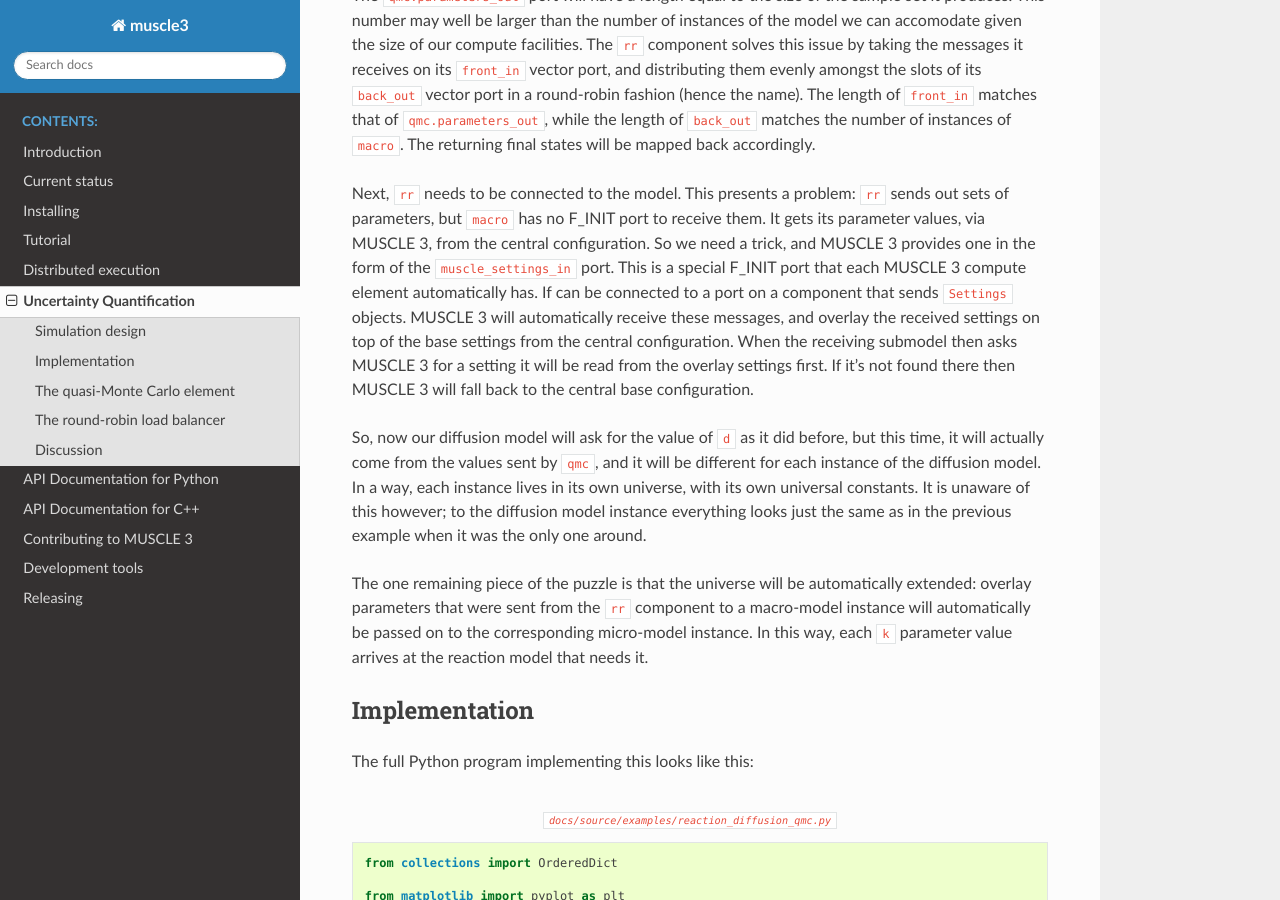
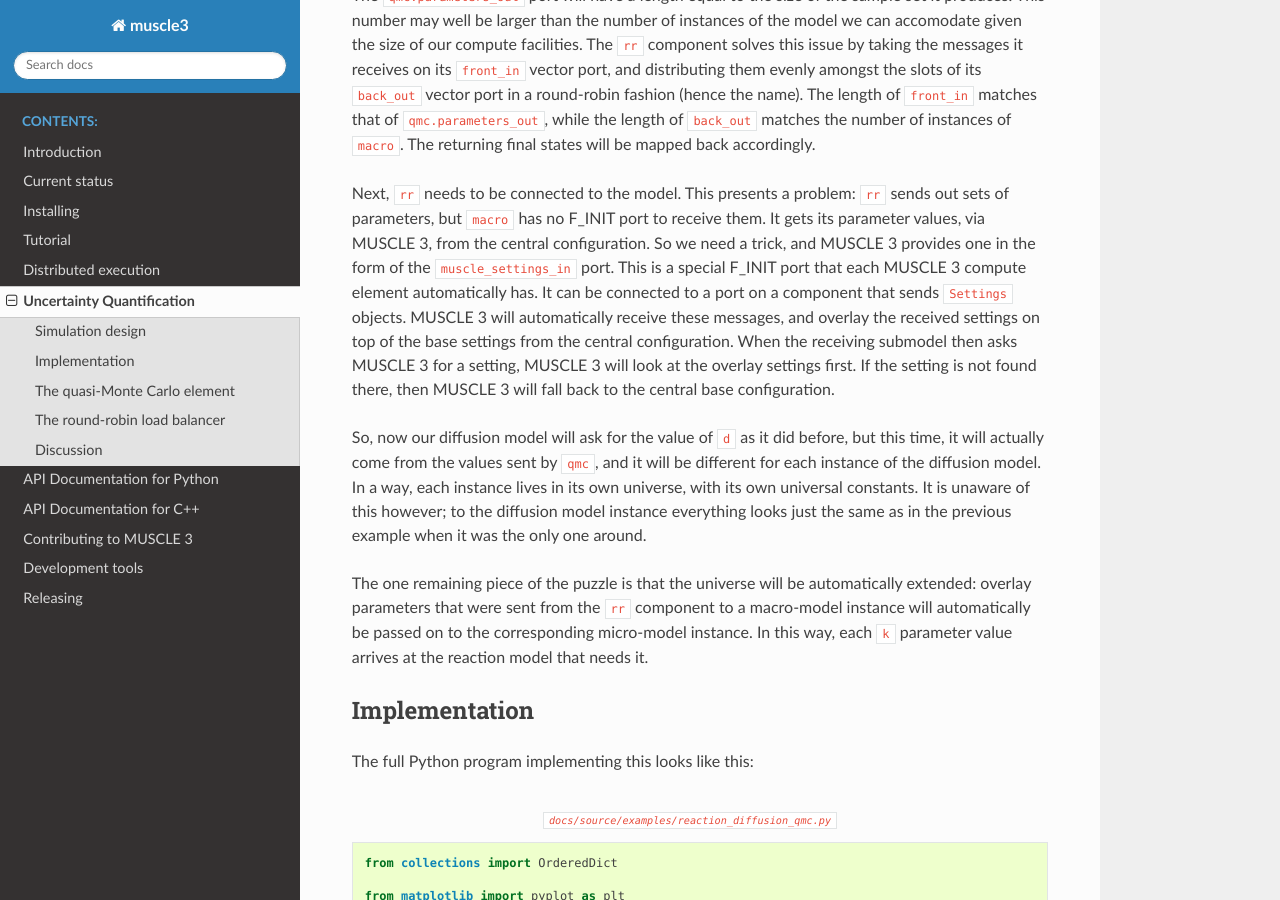
Before and after one commit to multiscale/muscle3, a Sphinx documentation site: the page built from docs/source/uncertainty_quantification.rst, in a window 1280 px wide and 900 px high, scrolled down 1853 px. Built offline with Sphinx 7.4.7 and the Read the Docs theme 2.0.0, drawn with Linux system fonts in a browser that asks for light colours; some of the changed text lies outside the part shown.

Commit message:
Fix small documentation issues (thanks @Anech for reporting)

```diff
--- a/docs/source/tutorial.rst
+++ b/docs/source/tutorial.rst
@@ -466,7 +466,7 @@ function:
 
 
 Here, we make a dictionary that maps implementation names to the corresponding
-Python functions, We then pass the configuration and the implementations to
+Python functions. We then pass the configuration and the implementations to
 :func:`.run_simulation`, which will start the muscle_manager and the
 implementations, and then wait for the simulation to finish.
 
@@ -486,7 +486,7 @@ If you run the script, e.g. using
 
   (venv) examples$ python3 reaction_diffusion.py
 
-it will pop up a plot showing the state of the system over time.
+it will pop up a plot showing the state of the simulated system over time.
 
 You will also find three log files in this directory: ``muscle3_manager.log``,
 ``muscle3.macro.log`` and ``muscle3.micro.log``. These contain log output for
--- a/docs/source/uncertainty_quantification.rst
+++ b/docs/source/uncertainty_quantification.rst
@@ -73,12 +73,12 @@ sends out sets of parameters, but ``macro`` has no F_INIT port to receive them.
 It gets its parameter values, via MUSCLE 3, from the central configuration. So
 we need a trick, and MUSCLE 3 provides one in the form of the
 ``muscle_settings_in`` port. This is a special F_INIT port that each MUSCLE 3
-compute element automatically has. If can be connected to a port on a component
+compute element automatically has. It can be connected to a port on a component
 that sends ``Settings`` objects. MUSCLE 3 will automatically receive these
 messages, and overlay the received settings on top of the base settings from the
 central configuration. When the receiving submodel then asks MUSCLE 3 for a
-setting it will be read from the overlay settings first. If it's not found there
-then MUSCLE 3 will fall back to the central base configuration.
+setting, MUSCLE 3 will look at the overlay settings first. If the setting is
+not found there, then MUSCLE 3 will fall back to the central base configuration.
 
 So, now our diffusion model will ask for the value of ``d`` as it did before,
 but this time, it will actually come from the values sent by ``qmc``, and it
```
Also changed, not shown: other parts of docs/source/tutorial.rst (+1 -1 lines), other parts of docs/source/uncertainty_quantification.rst (+6 -6 lines).
